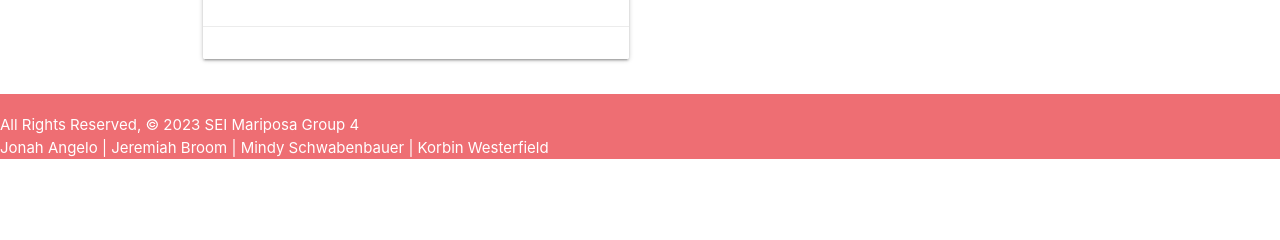
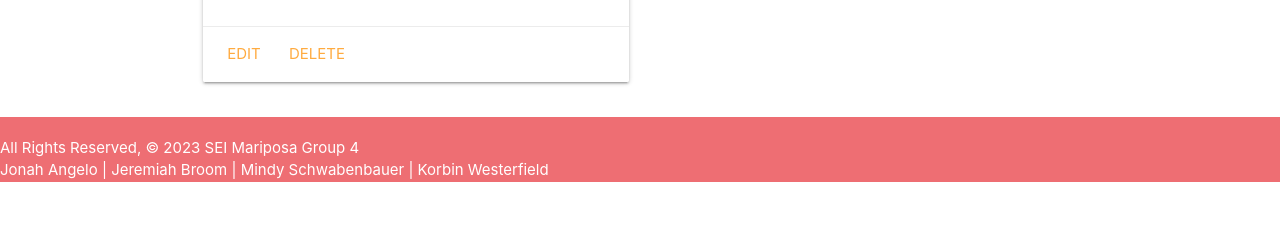
Before and after one commit to mindyschwab/Poll-App, a Django app: template planit/main_app/templates/main_app/group_detail.html in a window 1280 px wide. Shown: the part 260-500 px from the top of the page. Run offline with Django 3.2, Linux system fonts and the light colour scheme; the template is opened without the code that fills it, so the values that code supplies are empty; some libraries are stand-ins or nearby versions.

Commit message:
prep to merge with main

```diff
--- a/planit/main_app/templates/main_app/group_detail.html
+++ b/planit/main_app/templates/main_app/group_detail.html
@@ -12,8 +12,8 @@
           <p>Creator: {{ request.user.username }}</p>
         </div>
         <div class="card-action">
-          {% comment %} <a href="{% url 'groups_update' group.id %}">Edit</a>
-          <a href="{% url 'groups_delete' group.id %}">Delete</a> {% endcomment %}
+         <a href="{% url 'groups_update' group.id %}">Edit</a>
+          <a href="{% url 'groups_delete' group.id %}">Delete</a>
         </div>
       </div>
     </div>
```
